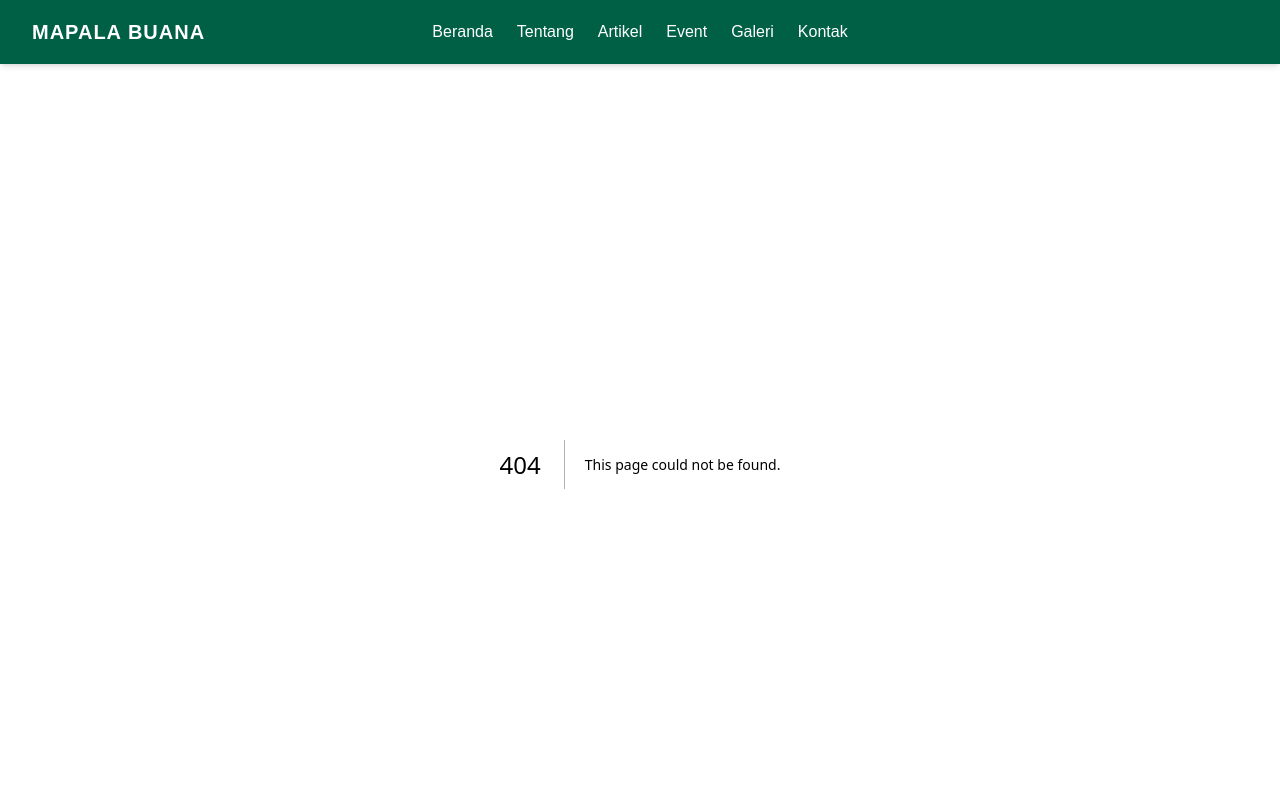
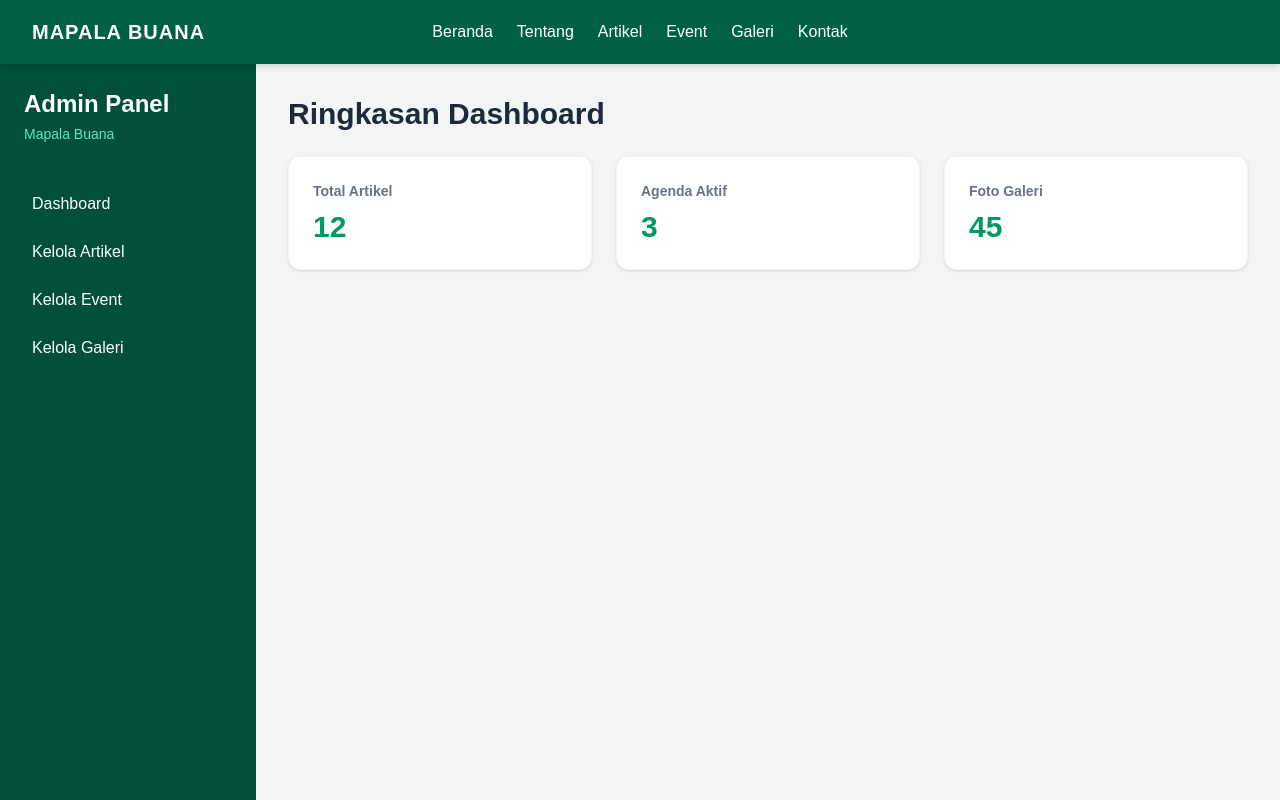
Before and after one commit to mhdfrhn13/web-mapala, a Next.js app: page /admin in a window 1280 px wide. Before the commit this address had no page. Shown: the top 800 px of the page. Built offline with nearby package versions, Linux system fonts and the light colour scheme.

Commit message:
update admin page

```diff
--- /dev/null
+++ b/app/admin/layout.js
@@ -0,0 +1,49 @@
+import Link from "next/link";
+
+export default function AdminLayout({ children }) {
+  return (
+    <div className="flex min-h-screen bg-gray-100">
+      {/* Sidebar Admin */}
+      <aside className="w-64 bg-emerald-900 text-white flex flex-col">
+        <div className="p-6">
+          <h2 className="text-2xl font-bold">Admin Panel</h2>
+          <p className="text-emerald-300 text-sm mt-1">Mapala Buana</p>
+        </div>
+        <nav className="flex-1 px-4 space-y-2 mt-4">
+          <Link
+            href="/admin"
+            className="block px-4 py-2 rounded hover:bg-emerald-800 transition"
+          >
+            Dashboard
+          </Link>
+          <Link
+            href="/admin/artikel"
+            className="block px-4 py-2 rounded hover:bg-emerald-800 transition"
+          >
+            Kelola Artikel
+          </Link>
+          <Link
+            href="/admin/event"
+            className="block px-4 py-2 rounded hover:bg-emerald-800 transition"
+          >
+            Kelola Event
+          </Link>
+          <Link
+            href="/admin/galeri"
+            className="block px-4 py-2 rounded hover:bg-emerald-800 transition"
+          >
+            Kelola Galeri
+          </Link>
+        </nav>
+        <div className="p-4 border-t border-emerald-800">
+          <Link href="/" className="text-sm text-emerald-300 hover:text-white">
+            ← Kembali ke Website Utama
+          </Link>
+        </div>
+      </aside>
+
+      {/* Area Konten Utama */}
+      <main className="flex-1 p-8 text-gray-800">{children}</main>
+    </div>
+  );
+}
--- /dev/null
+++ b/app/admin/page.js
@@ -0,0 +1,25 @@
+export default function AdminDashboard() {
+  return (
+    <div>
+      <h1 className="text-3xl font-bold text-gray-800 mb-6">
+        Ringkasan Dashboard
+      </h1>
+
+      <div className="grid grid-cols-1 md:grid-cols-3 gap-6">
+        {/* Card Statistik Sederhana */}
+        <div className="bg-white p-6 rounded-xl shadow-sm border border-gray-100">
+          <h3 className="text-gray-500 text-sm font-semibold">Total Artikel</h3>
+          <p className="text-3xl font-bold text-emerald-600 mt-2">12</p>
+        </div>
+        <div className="bg-white p-6 rounded-xl shadow-sm border border-gray-100">
+          <h3 className="text-gray-500 text-sm font-semibold">Agenda Aktif</h3>
+          <p className="text-3xl font-bold text-emerald-600 mt-2">3</p>
+        </div>
+        <div className="bg-white p-6 rounded-xl shadow-sm border border-gray-100">
+          <h3 className="text-gray-500 text-sm font-semibold">Foto Galeri</h3>
+          <p className="text-3xl font-bold text-emerald-600 mt-2">45</p>
+        </div>
+      </div>
+    </div>
+  );
+}
```
